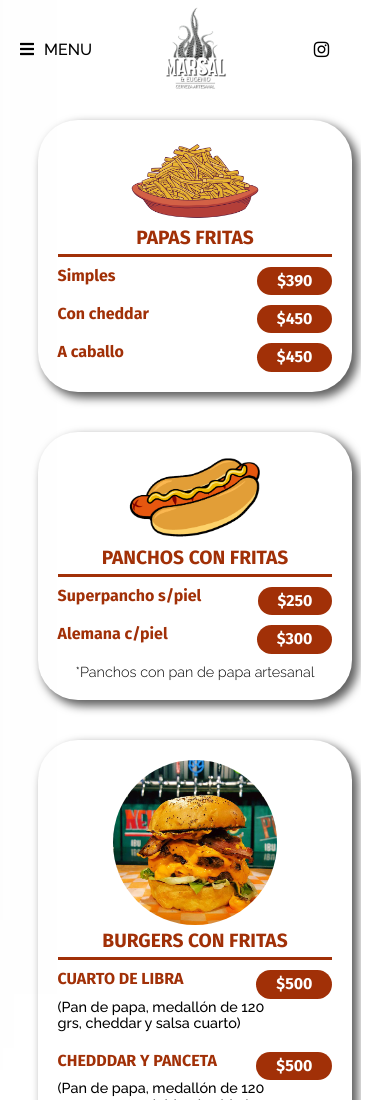
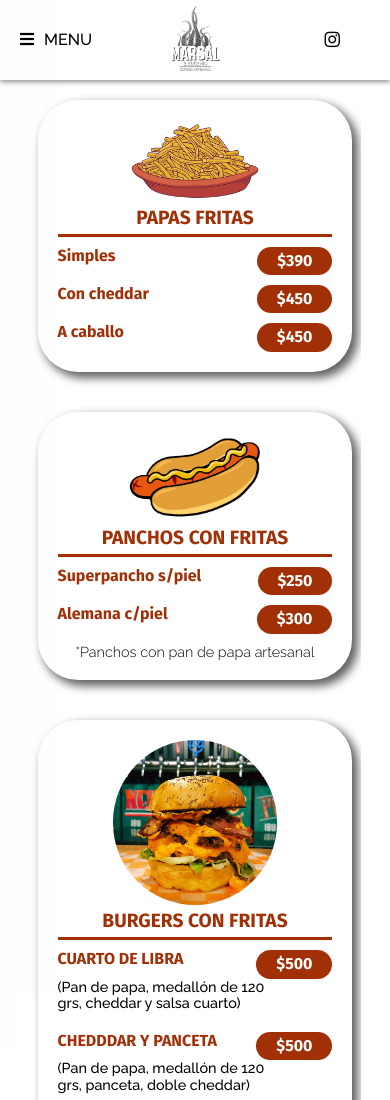
Before and after one commit to Alexismdz/Alexismdz.github.io, a plain HTML site: page menu.html in a window 390 px wide. Shown: the top 1100 px of the page. Drawn offline with Linux system fonts and the light colour scheme; a web font is replaced by a local one.

Commit message:
Add files via upload

```diff
--- a/menu.html
+++ b/menu.html
@@ -43,7 +43,7 @@
 		<div class="nav-mobile">
 			<div class="nav__button">
 				<i class="fas fa-bars"></i>
-				<h5>MENU</h5>
+				<h5 aria-readonly="true">MENU</h5>
 				<div class="aside">
 					<a class="flex-center aside__logo" href="index.html">
 						<img src="assets/Logo_bordes.png" alt="Marsal Cervecería">
@@ -52,7 +52,7 @@
 						<a class="aside__item" href="index.html">
 							<i class="fas fa-home"></i>Inicio
 						</a>
-						<a class="aside__item" href="cervezas.html">
+						<a class="aside__item" href="menu.html">
 							<i class="fas fa-beer"></i>Cervezas
 						</a>
 						<a class="aside__item" href="https://www.pedidosya.com.ar/restaurantes/malvinas-argentinas/marsal-cerveceria-los-polvorines-menu?origin=shop_list">
--- a/style2.css
+++ b/style2.css
@@ -518,11 +518,18 @@
     .nav-grid{
         display: none;
     }
+    .nav{
+        position: sticky;
+        top: 0;
+        background: #fff;
+        z-index: 100;
+        box-shadow: 0px 2px 5px 0px #00000070;
+    }
     .nav-mobile{
         display: flex;
         position: relative;
         width: 100%;
-        height: 100px;
+        height: 80px;
         justify-content: space-between;
         align-items: center;
         z-index: 1;
@@ -542,7 +549,7 @@
         position: relative;
         display: flex;
         justify-content: right;
-        padding-right: 20px;
+        padding-right: 50px;
         font-size: 1.1rem;
     }
     .nav__button i{
@@ -626,8 +633,6 @@
     }
     .footer__item{
         width: 100%;
-    }
-    .footer__item{
         padding-top: 10px;
     }
     .footer__item:nth-child(1){
--- a/style3.css
+++ b/style3.css
@@ -348,11 +348,18 @@
     .nav-grid{
         display: none;
     }
+    .nav{
+        position: sticky;
+        top: 0;
+        background: #fff;
+        z-index: 100;
+        box-shadow: 0px 2px 5px 0px #00000070;
+    }
     .nav-mobile{
         display: flex;
         position: relative;
         width: 100%;
-        height: 100px;
+        height: 80px;
         justify-content: space-between;
         align-items: center;
         z-index: 1;
@@ -372,7 +379,7 @@
         position: relative;
         display: flex;
         justify-content: right;
-        padding-right: 20px;
+        padding-right: 50px;
         font-size: 1.1rem;
     }
     .nav__button i{
@@ -469,9 +476,6 @@
         --medium: 1rem;
         --low: 0.9rem;
     }
-    .nav__instagram{
-        justify-content: center;
-    }
     .page{
         padding-top: 0px;
     }
```
